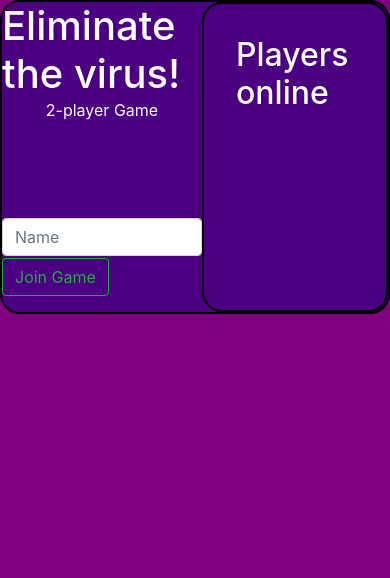
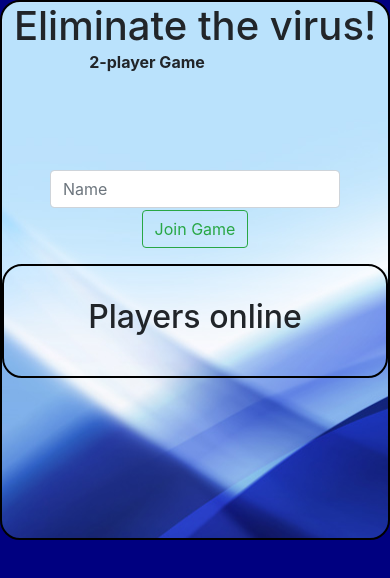
Before and after one commit to bdnaima/virus-game-app, a website: page public/index.html in a window 390 px wide. Drawn offline with nearby package versions, Linux system fonts and the light colour scheme; no server answers.

Commit message:
Some styling changes and showing reaction time in second when players have clicked.

```diff
--- a/bin/server.js
+++ b/bin/server.js
@@ -8,7 +8,6 @@ const io = SocketIO(server);
 let joinedPlayers = {};
 let firstClick = false;
 let round = 0;
-
 const TOTALROUNDS = 10;
 
 app.use(express.static('public'));
@@ -40,10 +39,11 @@ io.on('connect', (socket) => {
 
             if(firstClick == false) {
                 joinedPlayers[name] = joinedPlayers[name] + 1
+
                 firstClick = true;
 
                 if(round == TOTALROUNDS) {
-                    const players = Object.keys(joinedPlayers);
+                    players = Object.keys(joinedPlayers);
                     const playerOne = players[0];
                     const playerTwo = players[1];
                     const scoreOne = joinedPlayers[playerOne];
--- a/public/assets/css/style.css
+++ b/public/assets/css/style.css
@@ -1,13 +1,14 @@
 body {
-    background-color: purple;
+    background-color: navy;
 }
 .container {
+    background-image: url("../pictures/flow_blue.jpg");
     display: flex;
     position: relative;
     justify-content: space-between;
     border: 2px solid black;
     border-radius: 20px;
-    background-color: indigo;
+
     padding: 16em;
 }
 
@@ -33,6 +34,7 @@ body {
 #players {
     border: 2px solid black;
     border-radius: 20px;
+    margin-left: 2em;
     padding: 2em;
 }
 
@@ -41,12 +43,12 @@ body {
 }
 
 h1 {
-    color: white;
     margin-bottom: 0;
 }
 
-h2, p {
-    color: white;
+p {
+    margin-right: 6em;
+    font-weight: bold;
 }
 
 img {
@@ -57,6 +59,13 @@ img {
 
 @media screen and (max-width : 768px) {
     .container {
+        flex-direction: column;
         padding: 0;
+        padding-bottom: 10em;
+        text-align: center;
+    }
+
+    #players {
+        margin-left: 0;
     }
 }
--- a/public/assets/js/client.js
+++ b/public/assets/js/client.js
@@ -34,28 +34,38 @@ playerEl.addEventListener('submit', e => {
 
 socket.on('joined-players', (joinedPlayers) => {
     showPlayerNames(joinedPlayers);
+
 });
 
 
 socket.on('show-virus', (position) => {
     document.querySelector('#players').style.display = 'none';
     document.querySelector("#virus-game").innerHTML =`<img style="position: absolute; top: ${position}%; left: ${position}%;" onclick= "imgDisappear()" src="assets/pictures/virus.jpg">`;
+
 });
+
+
 // when client clicks, let server know that client has clicked
 function imgDisappear() {
+    document.querySelector("#virus-game").innerHTML =`<img style="display: none;" src="assets/pictures/virus.jpg">`;
 
-    document.querySelector("#virus-game").innerHTML =`<img style="display: none;" src="assets/pictures/virus.jpg">`;
+    const clickInSeconds = new Date();
+    document.querySelector('#virus-game').innerHTML = `<p>You clicked in: ${clickInSeconds.getSeconds()} seconds</p>`;
 
     socket.emit('player-clicks');
 
 };
 
+socket.on('player-clicks', () => {
+    document.querySelector('#virus-gmae').innerHTML = `<p>${playerName} clicked first.</p>`
+});
+
 socket.on('winner', (theWinner, score, total) => {
-    document.querySelector("#virus-game").innerHTML = `<p>${theWinner} won the game with ${score} out of ${total}.</p>`;
+    document.querySelector("#virus-game").innerHTML = `<h2>${theWinner} won the game with ${score} out of ${total} points!</h2>`;
 
 });
 
 socket.on('tie', () => {
-    document.querySelector("#virus-game").innerHTML = `<p>You tied!</p>`;
+    document.querySelector("#virus-game").innerHTML = `<h2>You tied!</h2>`;
 
 });
```
Also changed, not shown: public/assets/pictures/flow_blue.jpg (added).
